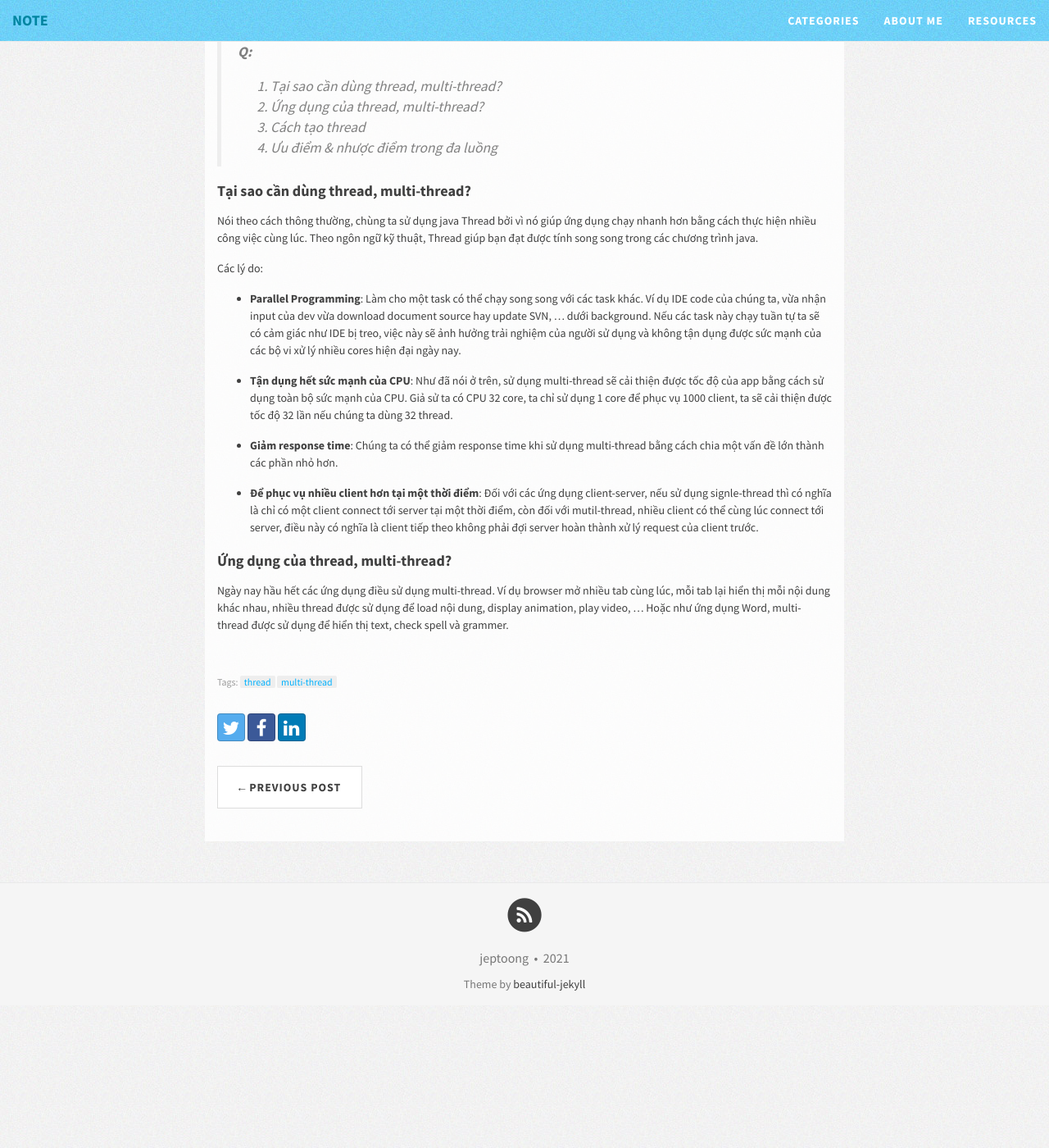
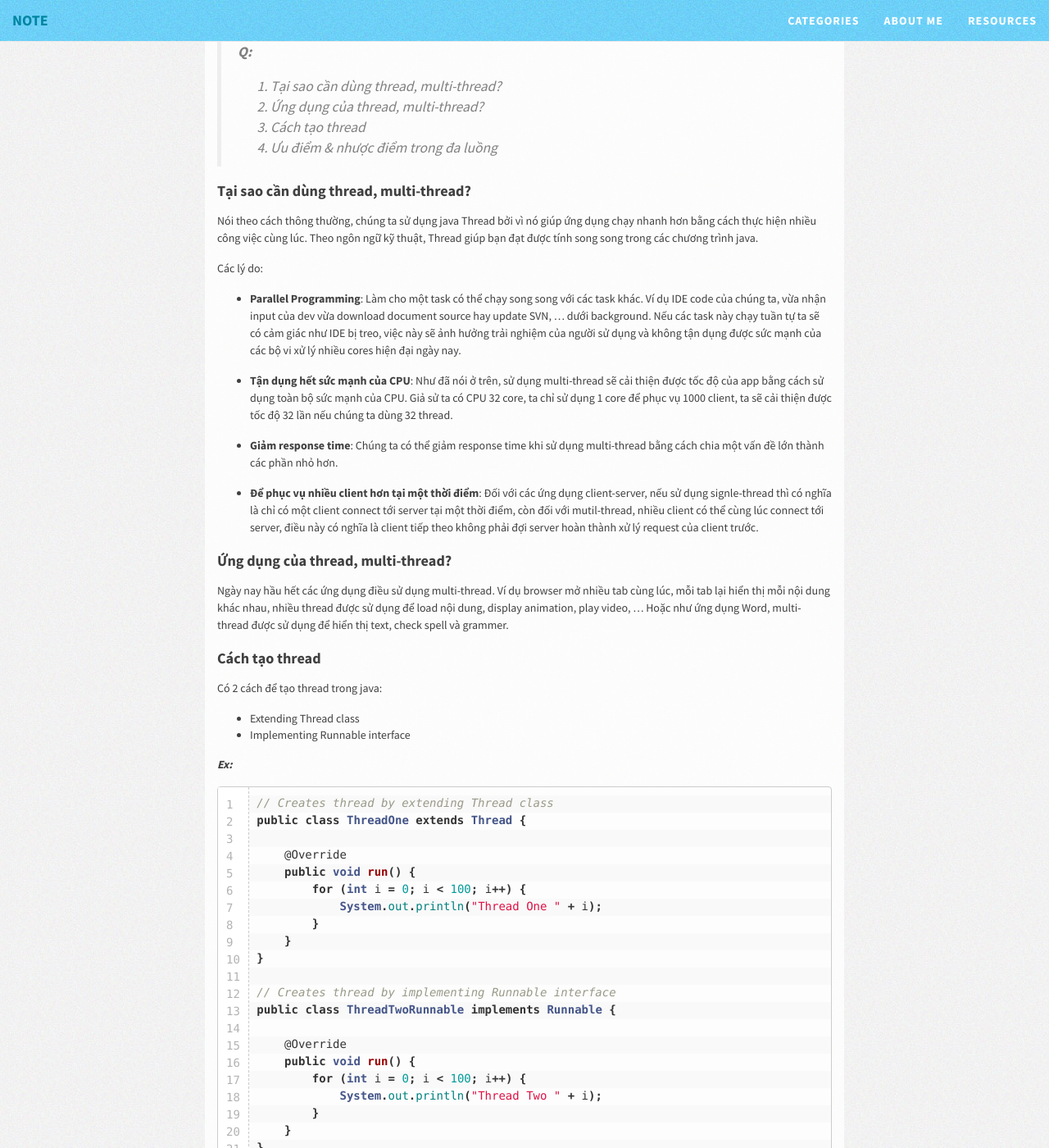
Before and after one commit to jeptoong/jeptoong.github.io, a Jekyll site: the page built from _posts/2021-03-15-java-multi-thread.md, in a window 1280 px wide and 1400 px high, scrolled down 196 px. Shown: the whole window at 82% size. Built offline with Jekyll 4.4.1, drawn with Linux system fonts in a browser that asks for light colours; nearby versions of some CDN libraries; before the commit the page ends 1422 px from its top, so only the background shows below that; some of the changed text lies outside the part shown.

Commit message:
Add content

```diff
--- a/_posts/2021-03-15-java-multi-thread.md
+++ b/_posts/2021-03-15-java-multi-thread.md
@@ -12,7 +12,7 @@ tags: [thread, multi-thread]
 > 4. Ưu điểm & nhược điểm trong đa luồng
 
 ### Tại sao cần dùng thread, multi-thread?
-Nói theo cách thông thường, chùng ta sử dụng java Thread bởi vì nó giúp ứng dụng chạy nhanh hơn bằng cách thực hiện nhiều công việc cùng lúc. Theo ngôn ngữ kỹ thuật, Thread giúp bạn đạt được tính song song trong các chương trình java.
+Nói theo cách thông thường, chúng ta sử dụng java Thread bởi vì nó giúp ứng dụng chạy nhanh hơn bằng cách thực hiện nhiều công việc cùng lúc. Theo ngôn ngữ kỹ thuật, Thread giúp bạn đạt được tính song song trong các chương trình java.
 
 Các lý do:
 * **Parallel Programming**: Làm cho một task có thể chạy song song với các task khác. Ví dụ IDE code của chúng ta, vừa nhận input của dev vừa download document source hay update SVN, ... dưới background. Nếu các task này chạy tuần tự ta sẽ có cảm giác như IDE bị treo, việc này sẽ ảnh hưởng trải nghiệm của người sử dụng và không tận dụng được sức mạnh của các bộ vi xử lý nhiều cores hiện đại ngày nay.
@@ -26,3 +26,52 @@ Các lý do:
 
 ### Ứng dụng của thread, multi-thread?
 Ngày nay hầu hết các ứng dụng điều sử dụng multi-thread. Ví dụ browser mở nhiều tab cùng lúc, mỗi tab lại hiển thị mỗi nội dung khác nhau, nhiều thread được sử dụng để load nội dung, display animation, play video, ... Hoặc như ứng dụng Word, multi-thread được sử dụng để hiển thị text, check spell và grammer.
+
+
+### Cách tạo thread
+Có 2 cách để tạo thread trong java:
+* Extending Thread class
+* Implementing Runnable interface
+
+***Ex:***
+{% highlight java linenos %}
+// Creates thread by extending Thread class
+public class ThreadOne extends Thread {
+
+    @Override
+    public void run() {
+        for (int i = 0; i < 100; i++) {
+            System.out.println("Thread One " + i);
+        }
+    }
+}
+
+// Creates thread by implementing Runnable interface
+public class ThreadTwoRunnable implements Runnable {
+
+    @Override
+    public void run() {
+        for (int i = 0; i < 100; i++) {
+            System.out.println("Thread Two " + i);
+        }
+    }
+}
+
+// New instance and run thread
+public class RunExercise {
+    public static void main(String[] args) {
+        System.out.println("Start Main");
+
+        // Thread One
+        ThreadOne threadOne = new ThreadOne();
+        threadOne.start();
+
+        // Thread Two
+        ThreadTwoRunnable threadTwoRunnable = new ThreadTwoRunnable();
+        Thread threadTwo = new Thread(threadTwoRunnable);
+        threadTwo.start();
+
+        System.out.println("End Main");
+    }
+}
+{% endhighlight %}
```
